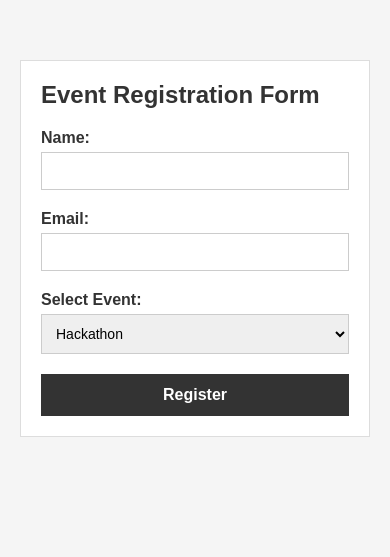
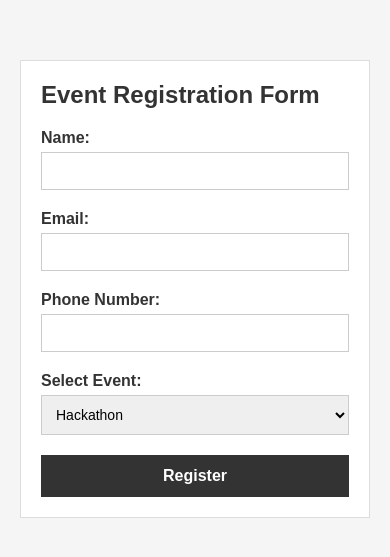
Before and after one commit to ganeshshejul/event-registration-devops, a Flask app: page / in a window 390 px wide. Shown: the top 557 px of the page. Run offline with Flask 3, Linux system fonts and the light colour scheme.

Commit message:
Added phone number field in registration form

```diff
--- a/templates/index.html
+++ b/templates/index.html
@@ -44,6 +44,7 @@
 
         input[type="text"],
         input[type="email"],
+        input[type="tel"],
         select {
             width: 100%;
             padding: 10px;
@@ -54,6 +55,7 @@
 
         input[type="text"]:focus,
         input[type="email"]:focus,
+        input[type="tel"]:focus,
         select:focus {
             outline: 1px solid #333;
             border: 1px solid #333;
@@ -96,6 +98,11 @@
                 <input type="email" id="email" name="email" required>
             </div>
 
+             <div class="form-group">
+                <label for="phone">Phone Number:</label>
+                <input type="tel" id="phone" name="phone" required>
+            </div>
+
             <div class="form-group">
                 <label for="event">Select Event:</label>
                 <select id="event" name="event" required>
```
